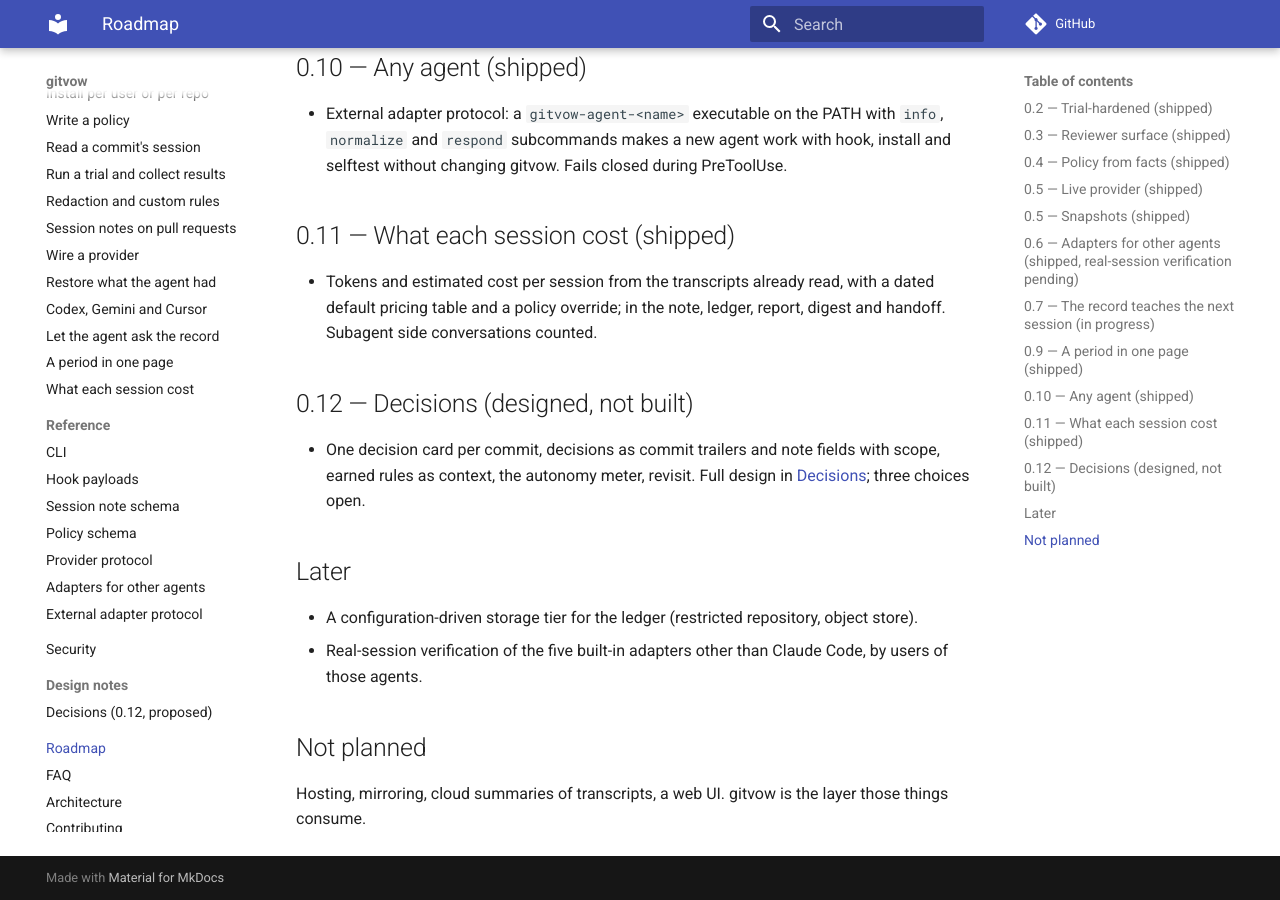
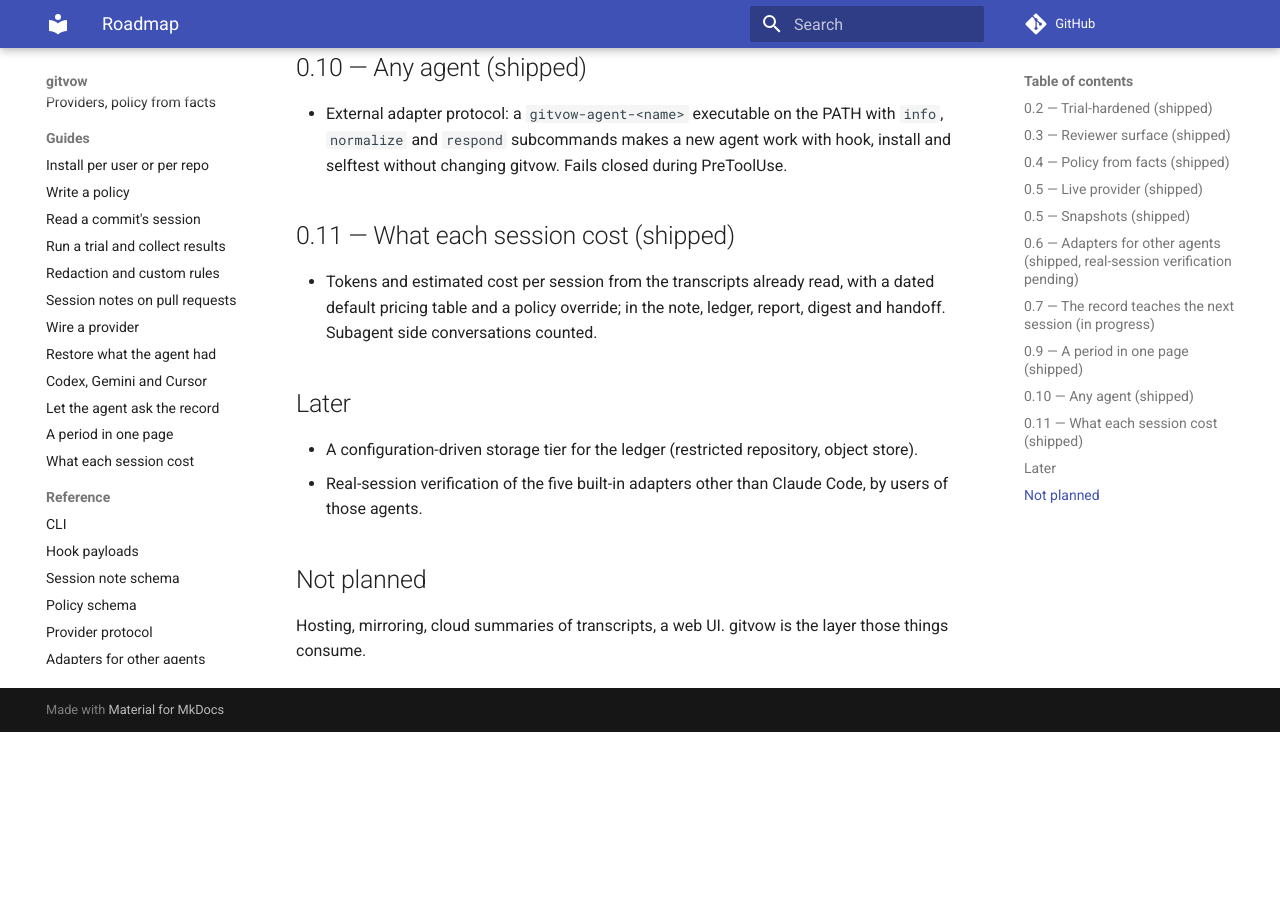
Before and after one commit to wirevow/gitvow, an MkDocs documentation site: the page built from docs/roadmap.md, in a window 1280 px wide and 900 px high, scrolled down 2391 px. Built offline with MkDocs 1.6.1 and Material for MkDocs 9.7.7, drawn with Linux system fonts in a browser that asks for light colours; comment, search, counter and statistics services are not loaded; after the commit the page ends 3123 px from its top, so only the background shows below that; some of the changed lines change nothing that is shown.

Commit message:
Revert "docs: design note for 0.12 decisions, as discussed"
This reverts commit 2585f7c0f4fbc21f73d8885b72ac85ab91cd363a.

````diff
--- a/docs/design/decisions.md
+++ /dev/null
@@ -1,114 +0,0 @@
-# Design: decisions (0.12, proposed)
-
-*Status: agreed in discussion on 2026-09-09, not yet built. Three choices remain open at the end. Everything here is docs-first: the code will be held to this page.*
-
-## Why
-
-The gate stops an agent at the moment of consequence and asks a person. Today the question is asked, the person answers in the conversation, and the record keeps only that the question was asked. The answer, the acceptance itself, is the row the whole thesis rests on and the one row we do not write. Capturing it turns every confirmation into a labelled pair, situation and decision with a reason, produced by people doing their normal work. That is the raw material for memory per repository, later for an organisation, later still for a local model that predicts the organisation's own judgment and is tested against the record.
-
-## Principles
-
-1. **Developers' cognitive budget for this is zero.** No new command to remember, no rules to curate, no scoreboard. A tool that gives developers a second job gets uninstalled.
-2. **Questions are cheap, so they need not be rare.** A question that arrives with evidence and a proposed answer costs one word. The expensive interruption is the one with no context.
-3. **Decisions travel with the code.** A decision lives in the commit and in the session note, reaches the production branch with the merge, and is inherited by every branch forked afterwards.
-4. **No suppression in this milestone.** The record must stay honest before it is allowed to be quiet. Auto-accepting on the strength of earned rules is a later, per-rule, platform-team switch, off by default.
-5. **Per repository, never per person.** Metrics, meters and rules are about a repository's agents. Individuals are never ranked, because the instant accept rates look like performance reviews, the labels become worthless.
-
-## The mechanism
-
-### Two classes of gate rule
-- **Immediate**: irreversible actions. Asked at once, as today, because nothing after them can undo them.
-- **At-commit**: code consequences, which are not live until committed. A new route without a filter, an edit to a gate-bearing file, a provider answering yes. Accumulated silently in the session state; the agent keeps working.
-
-### The decision card
-When the agent runs `git commit`, the PreToolUse hook presents the accumulated findings as one card: each finding, its evidence, and the record's proposed answer, drawn from prior decisions on the same finding. The agent puts the card to the person. The person answers in the conversation, one word or one phrase. The agent re-runs the commit.
-
-One question per commit instead of several per session. The card is the developer-facing surface; there is no other.
-
-### Decisions in git
-The prepare-commit-msg hook writes the answers as trailers:
-
-```
-Gitvow-Accepted: route /v1/orders/export by nikhil (staging only)
-Gitvow-Declined: edit auth/AuthorizeWhitelistedPaths.java by nikhil (needs security review)
-```
-
-The session note carries the same in a `decisions` array with the finding, the evidence, the person, their authority under the policy, the reason and an optional scope. Capture of the answer comes from the transcript: the human message after the card and the agent's re-run of the commit.
-
-### A person commits from a terminal
-Agent hooks do not fire; git hooks do. The pre-commit hook prints the card in the terminal. Two modes, chosen per repository:
-- **Default, non-blocking**: `Gitvow-Open: <finding>` trailers record that findings existed and nobody decided. The digest lists them as decision debt for the platform lead. `gitvow revisit` closes them later. A person committing is not thereby deciding, and interactive git hooks break IDEs and scripts.
-- **Strict**: the commit is refused until `gitvow decide` has recorded an answer.
-
-A person working without an agent triggers nothing. gitvow adds no ceremony to sessions that did not happen.
-
-### Through the merge and beyond
-| Merge style | Trailers | Session note |
-|---|---|---|
-| Merge commit or rebase | intact on the original commits, now on the production branch | intact; `notes.rewriteRef` follows rebases |
-| Squash | carried into the squash commit's body from the commit messages | lost from the new commit; the PR comment remains the evidence |
-
-For squash-merging repositories the PR check writes a decisions summary into the PR description so the squash commit inherits it. The docs recommend merge or rebase where the evidence, not just the decision, should reach history.
-
-Branches forked from production inherit every decision in their history. `gitvow why` shows them; earned rules are derived from them; the same finding on a fork arrives pre-answered with the prior decision and its author.
-
-### Scope and reopening
-"Accepted, staging only" is a condition, not a blanket yes. Decisions carry an optional scope: an environment or branch. The PR check on the production branch reopens any decision whose scope is narrower than where the code is going: "accepted for staging; this PR targets production. Accept for production?" Providers reopen decisions whose underlying condition moved, for example a whitelist that changed, because they read the GitOps repository. A decision never silently upgrades itself; broader scope always needs a new answer. Decisions never cross repositories on their own.
-
-### Earned rules
-`gitvow rules` derives, per repository, findings answered the same way N times by people the policy names as authorities. Each rule carries its evidence, dates and a decay window, and is written into a managed section of the agent's instruction file as **context, not permission**: "this repository has declined every unfiltered route; propose the filter first." Rules without a recent confirmation decay back to asking. Three accepts by someone without authority are data, not a rule.
-
-### The autonomy meter and payback
-The digest and the PR comment gain: questions per session over time, decisions accepted and declined, decision debt, and a payback line: snapshots restored, questions pre-answered, work recovered. Per repository only.
-
-### Revisit
-`gitvow revisit <commit>` reopens a decision; the record keeps both. A wrong answer costs one command, which is what makes people answer freely.
-
-## Consumption: who reads the record, when, and what changes
-
-| Consumer | Moment | Surface | Impact measured |
-|---|---|---|---|
-| The agent, before acting | every tool call | earned rules in the instruction file; the pre-answered card | questions per session falling |
-| The agent, before starting | first minute | `recall`, `why`, the previous handoff | fewer duplicated attempts |
-| The engineer | when something looks off or is lost | `why`, `trace`, snapshots, the card | time to recover; whether they keep it installed |
-| The reviewer | reading a PR | the PR comment: plan, attribution, decisions, cost | time to first comment |
-| The platform lead | Monday | the digest | which rules to relax or tighten |
-| The VP | quarterly, or an incident | the decision history; the autonomy curve | "who agreed" answered in minutes |
-| Security and audit | review, incident | the record as evidence | preparation from weeks to hours |
-| A new engineer or agent | first week | earned rules, recall | onboarding without tribal knowledge |
-| The future local model | training | (situation, decision, reason) triples | predicting the organisation's own judgment |
-
-Push beats pull: the digest arrives where the platform lead already reads, four lines, weekly. The PR comment already does this for reviewers. Dashboards are not planned.
-
-## Engagement without gamification
-
-Kept: one question per commit; proposed answers with evidence; the per-repository autonomy meter; the payback line; a PR badge as social proof ("recorded · 2 decisions accepted by a named engineer · 0 open"); decision debt shown once, never nagged; cheap undo; team modes chosen once by the platform team; milestones that mark trust ("100 decisions recorded; agents may now auto-accept staging helm upgrades"), announced in the digest.
-
-Refused: leaderboards, per-person accept rates in reports, points, streaks, anything that makes answering a question feel like scoring.
-
-## Failure modes and their answers
-
-- **Rules rot**: every rule carries evidence and dates, decays without recent confirmation, and reopens when the condition behind it moves.
-- **Learning the wrong lesson**: authority is required to earn a rule.
-- **Over-suppression**: no suppression in this milestone; later, per rule, off by default, reported as loudly as denials.
-- **Gaming**: rules bind on provider facts, not on the agent's stated plan; the said-versus-did check exists for this.
-- **Privacy**: per-user rules are visible to that user and used by their own sessions; beyond them, only anonymised counts.
-
-## Out of scope
-Suppression, per-person metrics, rankings, per-user memory beyond the user, cross-repository rule sharing (the storage-tier milestone), the local model.
-
-## Steps and exit tests
-
-1. Rule classes, immediate and at-commit; accumulation in session state. *Exit: an agent adds an unauthorised route and keeps working; nothing blocks until commit.*
-2. The decision card at commit with proposed answers. *Exit: one card per commit naming each finding, its evidence and a proposal.*
-3. Trailers and note fields for decisions, with scope; capture from the transcript; `Gitvow-Open` for human commits; strict mode; PR description summary for squash repositories. *Exit: `git log` shows who accepted what; `gitvow show` shows why.*
-4. Earned rules with evidence, dates and decay, written as context. *Exit: after five identical accepts, the next card arrives pre-answered.*
-5. Autonomy meter and payback in digest and PR comment. *Exit: the trial repository's digest shows the curve.*
-6. `gitvow revisit`. *Exit: a wrong answer costs one command.*
-7. Real-session verification: accept, decline, a human commit, a fork inheriting a decision, the production-boundary reopen.
-
-## Open choices
-
-1. **Immediate list.** Proposed: force push, history rewrite, infrastructure destroy or apply, cluster mutation, deletes, pushing to a remote. Everything else at-commit.
-2. **Authority.** Proposed: people or teams named in the repository policy; if none are named, anyone with commit access, and the digest says so.
-3. **Reasons.** Proposed: optional, one phrase, because required reasons produce "ok".
--- a/docs/roadmap.md
+++ b/docs/roadmap.md
@@ -48,9 +48,6 @@ gitvow is deliberately small. These are the things it should grow into, in order
 ## 0.11 — What each session cost (shipped)
 - Tokens and estimated cost per session from the transcripts already read, with a dated default pricing table and a policy override; in the note, ledger, report, digest and handoff. Subagent side conversations counted.
 
-## 0.12 — Decisions (designed, not built)
-- One decision card per commit, decisions as commit trailers and note fields with scope, earned rules as context, the autonomy meter, revisit. Full design in [Decisions](design/decisions.md); three choices open.
-
 ## Later
 - A configuration-driven storage tier for the ledger (restricted repository, object store).
 - Real-session verification of the five built-in adapters other than Claude Code, by users of those agents.
--- a/mkdocs.yml
+++ b/mkdocs.yml
@@ -40,8 +40,6 @@ nav:
       - Adapters for other agents: reference/adapters.md
       - External adapter protocol: reference/adapter-protocol.md
   - Security: security.md
-  - Design notes:
-      - Decisions (0.12, proposed): design/decisions.md
   - Roadmap: roadmap.md
   - FAQ: faq.md
   - Architecture: ARCHITECTURE.md
````
